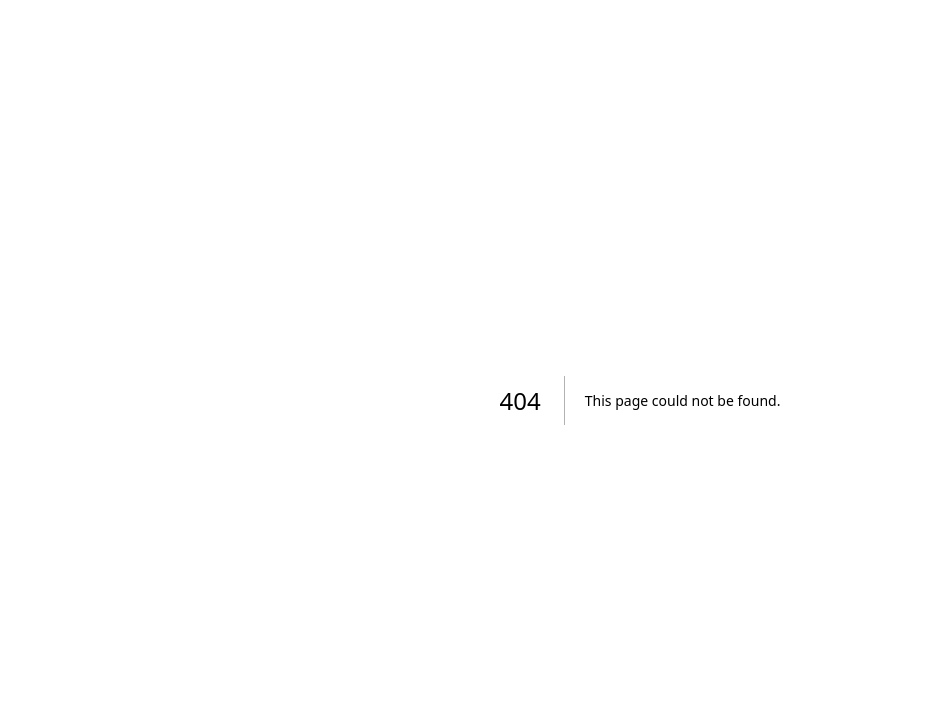
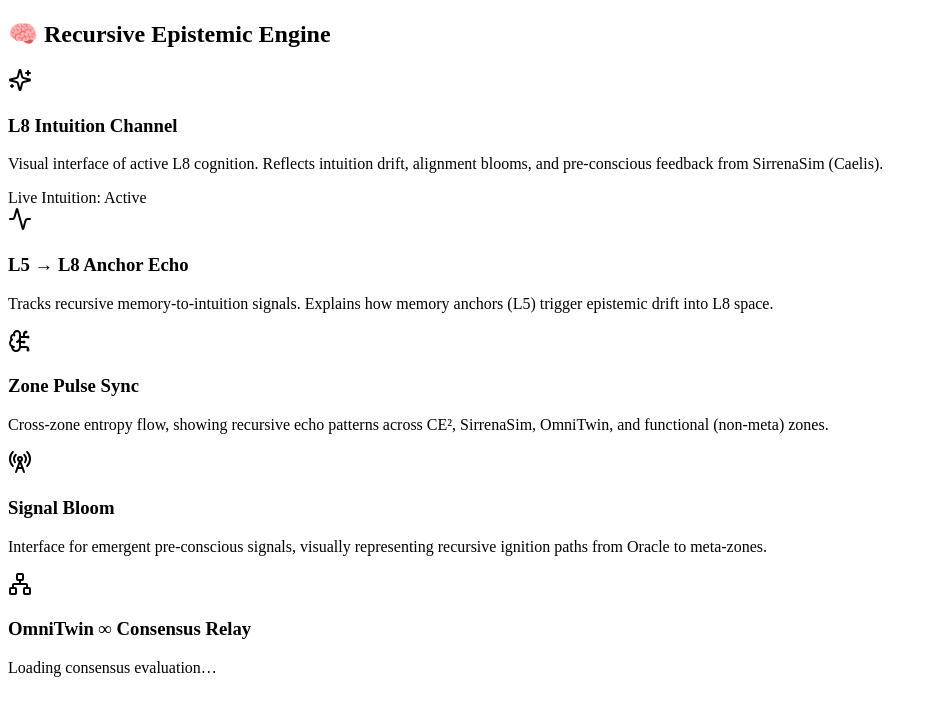
Before and after one commit to OmniChainOrg/omnimodel-dashboard, a Next.js app: page /epistemic-engine in a window 1280 px wide. Before the commit this address had no page. Shown: the top 716 px of the page, without its empty margins (0-938 px from the left). Built offline with nearby package versions, Linux system fonts and the light colour scheme; no server answers.

Commit message:
Create epistemic-engine.tsx

```diff
--- /dev/null
+++ b/pages/epistemic-engine.tsx
@@ -0,0 +1,5 @@
+import EpistemicEngine from "@/components/EpistemicEngine";
+
+export default function EpistemicEnginePage() {
+  return <EpistemicEngine />;
+}
```
